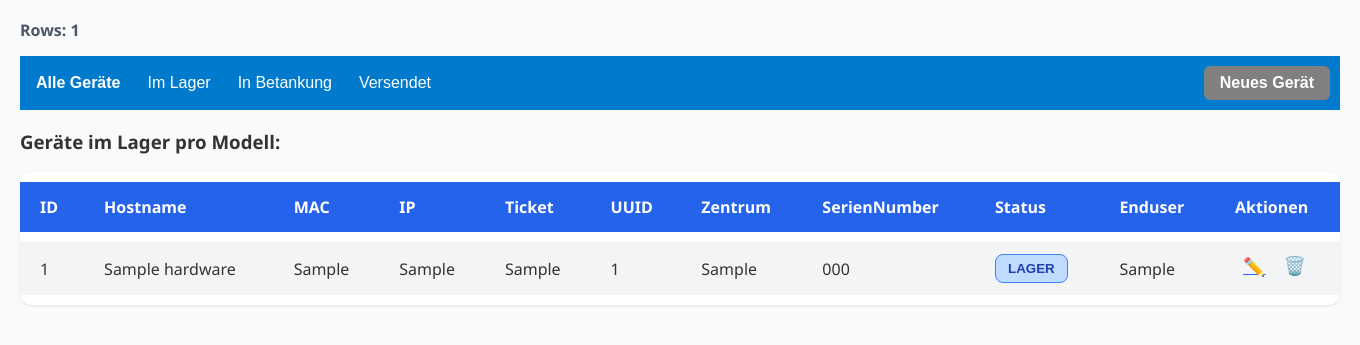
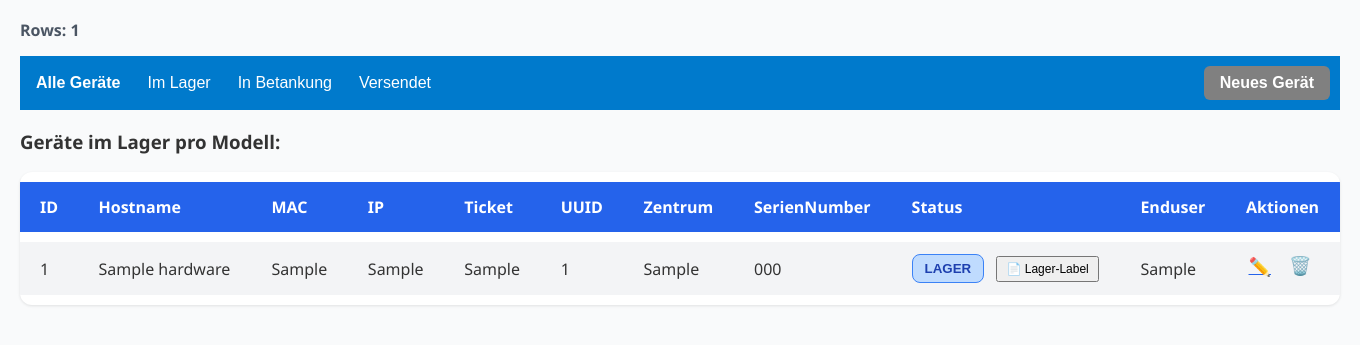
Before and after one commit to natnaelab/inventory-htmx-fastapi, a FastAPI app: page / in a window 1360 px wide. Shown: the part 132-477 px from the top of the page. Run offline with FastAPI, Linux system fonts and the light colour scheme; tables that the repository leaves empty hold one stand-in row (values such as "Sample post"); some libraries are stand-ins or nearby versions.

Commit message:
Added button to project

```diff
--- a/main.py
+++ b/main.py
@@ -321,3 +321,42 @@ def read_filtered_table(request: Request, status_filter: str, db: Session = Depe
         "filters": {"status": status_filter},
         "title": f"Geräte mit Status: {status_enum.value}"
     })
+
+
+from reportlab.lib.pagesizes import mm
+from reportlab.pdfgen import canvas
+
+@app.get("/label/{hw_id}")
+def generate_label(hw_id: int, db: Session = Depends(get_db)):
+    hw = db.query(Hardware).get(hw_id)
+    if not hw:
+        raise HTTPException(status_code=404, detail="Gerät nicht gefunden")
+
+    buffer = BytesIO()
+
+    # Breite: 63mm, Höhe: automatisch (hier z.B. 40mm)
+    width_mm = 63
+    height_mm = 40
+    c = canvas.Canvas(buffer, pagesize=(width_mm * mm, height_mm * mm))
+
+    # Inhalt: Hostname, MAC, Ticket, Enduser
+    x = 5 * mm
+    y = height_mm * mm - 10 * mm
+    line_height = 6 * mm
+
+    c.setFont("Helvetica", 10)
+    c.drawString(x, y, f"Hostname: {hw.hostname}")
+    y -= line_height
+    c.drawString(x, y, f"MAC: {hw.mac}")
+    y -= line_height
+    c.drawString(x, y, f"Ticket: {hw.ticket or '—'}")
+    y -= line_height
+    c.drawString(x, y, f"User: {hw.enduser or '—'}")
+
+    c.showPage()
+    c.save()
+    buffer.seek(0)
+
+    return StreamingResponse(buffer, media_type="application/pdf", headers={
+        "Content-Disposition": f"inline; filename=label_{hw.hostname}.pdf"
+    })
--- a/requirements.txt
+++ b/requirements.txt
@@ -1,5 +1,6 @@
 annotated-types==0.7.0
 anyio==4.9.0
+charset-normalizer==3.4.2
 click==8.2.1
 colorama==0.4.6
 et_xmlfile==2.0.0
@@ -10,10 +11,12 @@ idna==3.10
 Jinja2==3.1.6
 MarkupSafe==3.0.2
 openpyxl==3.1.5
+pillow==11.3.0
 pydantic==2.11.7
 pydantic_core==2.33.2
 PyMySQL==1.1.1
 python-multipart==0.0.20
+reportlab==4.4.2
 sniffio==1.3.1
 SQLAlchemy==2.0.41
 starlette==0.46.2
--- a/templates/index.html
+++ b/templates/index.html
@@ -273,6 +273,12 @@
                         onclick="alert('Button Funktion folgt noch.')">
                         {{ hw.status.value if hw.status else "" }}
                     </button>
+
+                    {% if hw.status and hw.status.value == "LAGER" %}
+                    <a href="/label/{{ hw.id }}" target="_blank" style="margin-left: 8px;">
+                        <button style="padding: 4px 8px; font-size: 12px;">📄 Lager-Label</button>
+                    </a>
+                    {% endif %}
                 </td>
                 <td data-label="Enduser">{{ hw.enduser }}</td>
                 <td data-label="Aktionen" class="actions">
```
